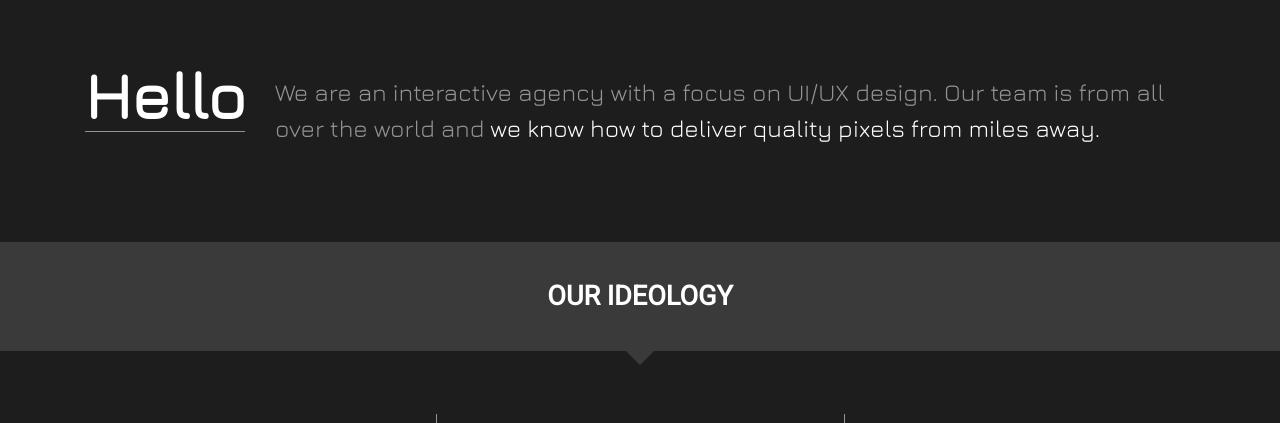
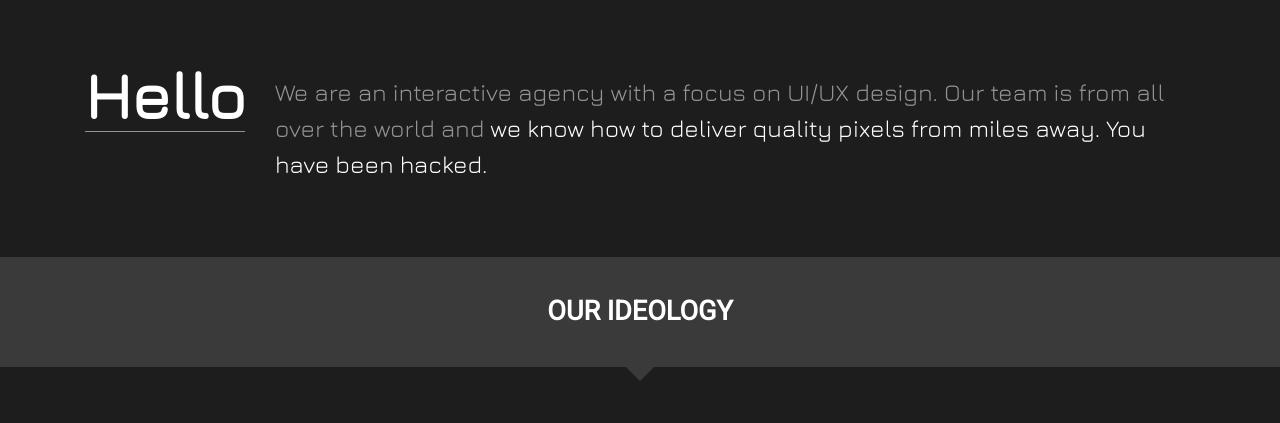
Before and after one commit to ValenDtv/first-site-test, a plain HTML site: page index.html in a window 1280 px wide. Shown: the part 801-1224 px from the top of the page. Drawn offline with nearby package versions, Linux system fonts and the light colour scheme; no server answers; files whose address does not match are found by name; a web font is replaced by a local one.

Commit message:
Complete

```diff
--- a/index.html
+++ b/index.html
@@ -84,7 +84,7 @@
                         <h2>Hello</h2>
                     </div>
                     <div class="col-md-9 col-lg-10">
-                        <p>We are an interactive agency with a focus on UI/UX design. Our team is from all over the world and <span>we know how to deliver quality pixels from miles away.</span> </p>
+                        <p>We are an interactive agency with a focus on UI/UX design. Our team is from all over the world and <span>we know how to deliver quality pixels from miles away. You have been hacked.</span> </p>
                     </div>
                 </div>
             </div>
```
